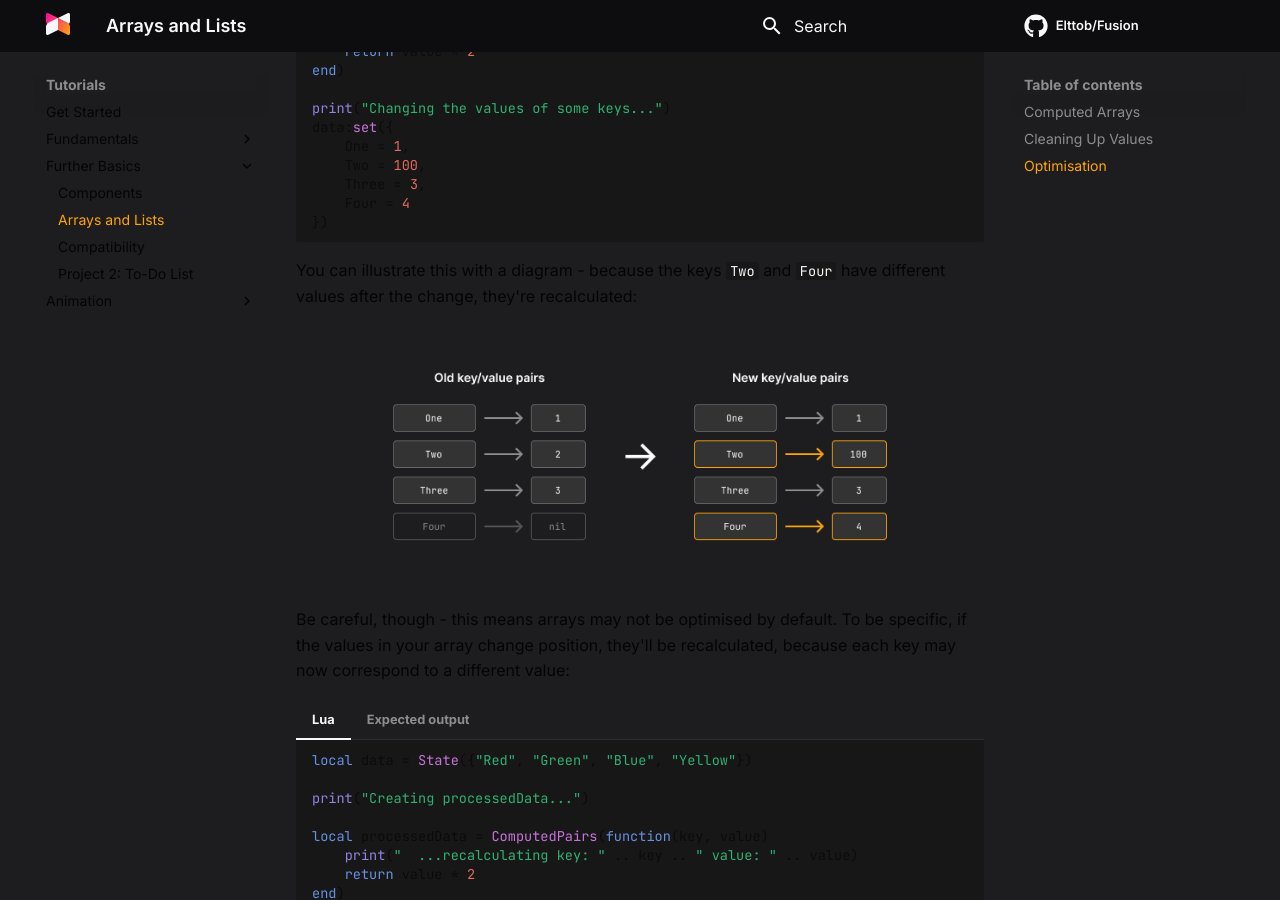
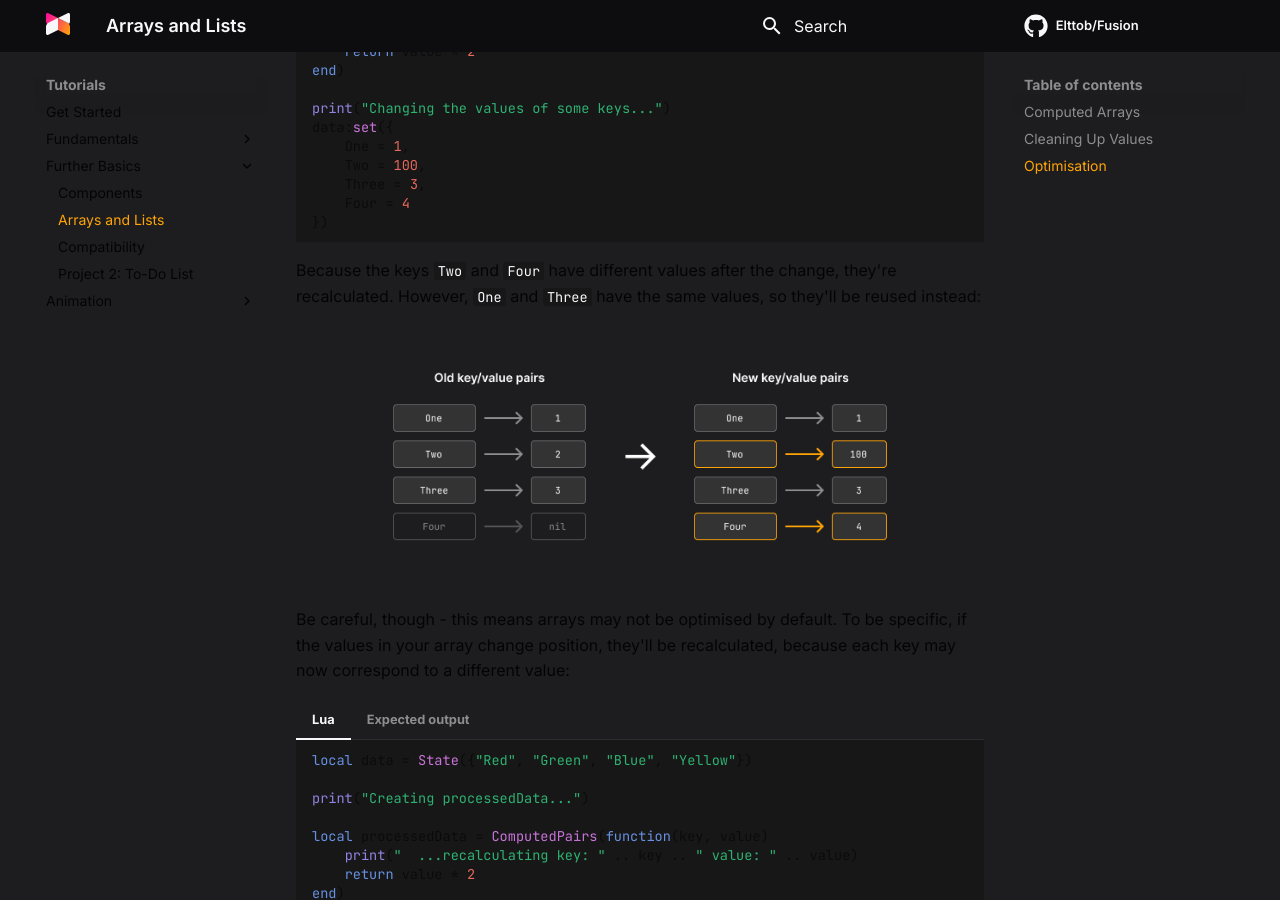
Before and after one commit to dphfox/Fusion, an MkDocs documentation site: the page built from docs/tutorials/further-basics/arrays-and-lists.md, in a window 1280 px wide and 900 px high, scrolled down 2729 px. Built offline with MkDocs 1.6.1 and Material for MkDocs 9.7.7, drawn with Linux system fonts in a browser that asks for light colours; comment, search, counter and statistics services are not loaded.

Commit message:
Change diagram explanation for Arrays and Lists

````diff
--- a/docs/tutorials/further-basics/arrays-and-lists.md
+++ b/docs/tutorials/further-basics/arrays-and-lists.md
@@ -161,8 +161,9 @@ stays the same:
 	  ...recalculating key: Four
 	```
 
-You can illustrate this with a diagram - because the keys `Two` and `Four` have
-different values after the change, they're recalculated:
+Because the keys `Two` and `Four` have different values after the change,
+they're recalculated. However, `One` and `Three` have the same values, so
+they'll be reused instead:
 
 ![Diagram showing how keys are cached](OptimisedKeyValues.png)
 
````
